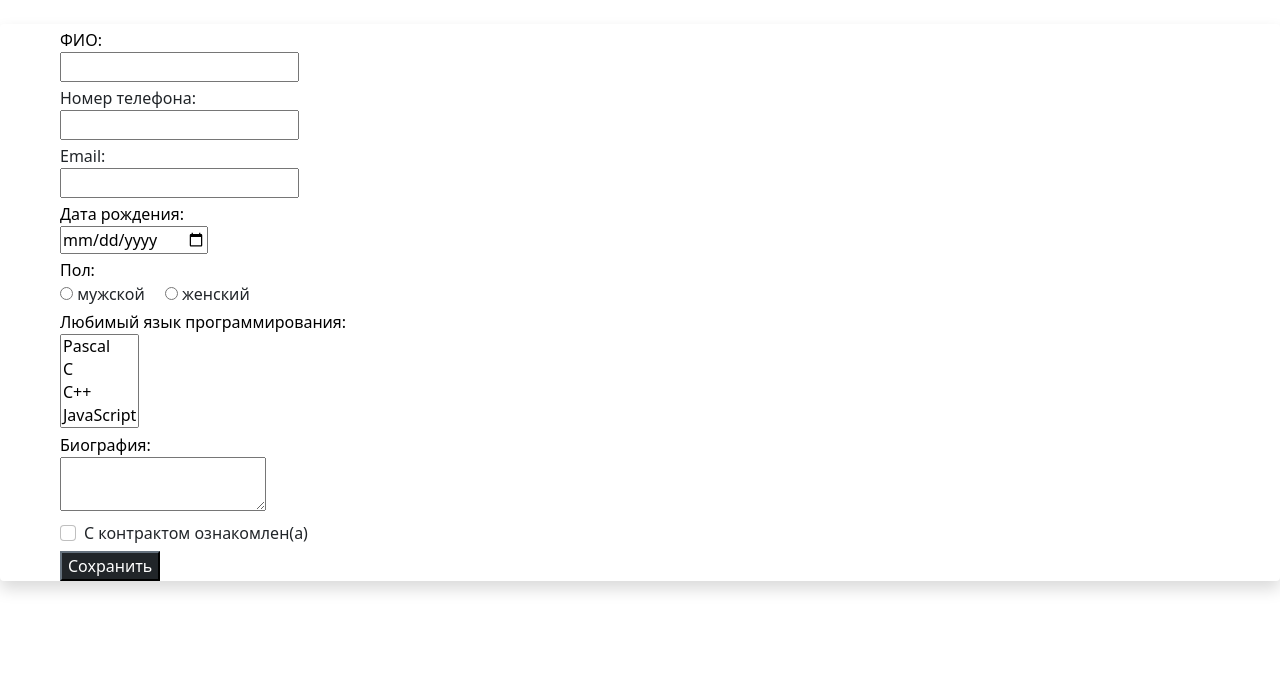
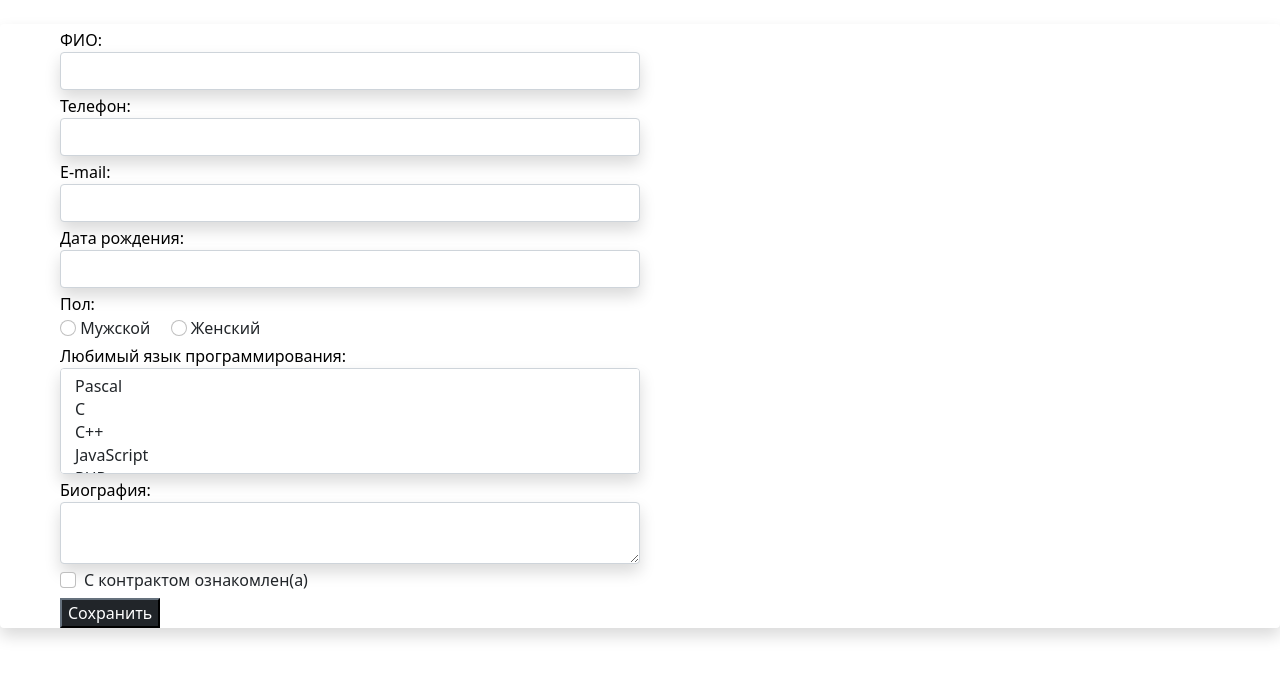
Before and after one commit to IraTkhagapso14/web2, a PHP site: page /form.php in a window 1280 px wide. Shown: the top 678 px of the page. Run offline with PHP 8.4, Linux system fonts and the light colour scheme; data that the repository does not hold is empty.

Commit message:
Update form.php

```diff
--- a/4task/form.php
+++ b/4task/form.php
@@ -5,110 +5,97 @@
     <meta charset="UTF-8">
     <meta http-equiv="X-UA-Compatible" content="IE=edge">
     <meta name="viewport" content="width=device-width, initial-scale=1.0">
-    <title>Контактная форма</title>
+    <title>Форма</title>
     <link href="https://cdn.jsdelivr.net/npm/bootstrap@5.1.0/dist/css/bootstrap.min.css" rel="stylesheet"
         integrity="sha384-KyZXEAg3QhqLMpG8r+8fhAXLRk2vvoC2f3B09zVXn8CA5QIVfZOJ3BCsw2P0p/We" crossorigin="anonymous">
     <link rel="stylesheet" href="style.css">
 </head>
 
+<body>
 <?php
 if (!empty($messages)) {
   print('<div id="messages">');
+  // Выводим все сообщения.
   foreach ($messages as $message) {
     print($message);
   }
   print('</div>');
 }
 ?>
-
-<body>
     <div class="fon1 tab mt-4 mb-4 shadow rounded" id="quf">
         <form action="index.php" method="POST" class="row mx-5 my-2 gy-1">
+        <!-- ФИО -->
     <div class="form_item form-group">
-                <label for="formName" style="color: black;">ФИО:<br> <input name="fio" <?php if ($errors['fio'] || $errors['symbolfio_error']) {
-                                      print 'class="error"';
-                                    } ?> value="<?php print $values['fio']; ?>">
-                </label>
+        <label for="formName" style="color: black;">ФИО:</label>
+        <input name="names" class="<?php if ($errors['names']) {print 'error';} ?> form-control w-50 shadow bg-white rounded" value="<?php print $values['names']; ?>" />
     </div>
 
+    <!-- Телефон -->
     <div class="form_item form-group">
-                <label>Номер телефона:<br/>
-                <input name="tel" <?php if ($errors['tel'] || $errors['symboltel_error']) {
-                                    print 'class="error"';
-                                } ?> value="<?php print $values['tel']; ?>">
-                </label>
+        <label for="formTel" style="color: black;">Телефон:</label>
+        <input name="phone" class="<?php if ($errors['phone']) {print 'error';} ?> form-control w-50 shadow bg-white rounded" value="<?php print $values['phone']; ?>" />
     </div>
 
+    <!-- E-mail -->
     <div class="form_item form-group">
-                <label>Email:<br/>
-                <input name="email" <?php if ($errors['email']) {
-                                    print 'class="error"';
-                                    } ?> value="<?php print $values['email']; ?>" type="email">
-                </label>
+        <label for="formEmail" style="color: black;">E-mail:</label>
+        <input name="email" class="<?php if ($errors['email']) {print 'error';} ?> form-control w-50 shadow bg-white rounded" value="<?php print $values['email']; ?>" />
     </div>
 
+    <!-- Дата рождения -->
     <div class="form_item form-group">
-                <label for="formDate" style="color: black;">Дата рождения:<br/>
-                <input name="date" <?php if ($errors['date']) {
-                              print 'class="error"';
-                            } ?> value="<?php print $values['date']; ?>" type="date">
-                </label>
+        <label for="formDate" style="color: black;">Дата рождения:</label>
+        <input name="date" class="<?php if ($errors['date']) {print 'error';} ?> form-control w-50 shadow bg-white rounded" value="<?php print $values['date']; ?>" />
     </div>
 
-
-
+    <!-- Пол -->
     <div class="form_item form-group">
         <label style="color: black;">Пол:</label><br>
         <div class="form-check1 form-check-inline">
-                    <input type="radio"  name="gen" <?php
-                    if ($errors['gen']) {print 'class="error"' ;}
-                    if( $values['gen'] == 'm') {print "checked='checked'";}?> value="m"> мужской</label>
+            <input class="form-check-input" type="radio" name="gender" id="Sex1" value="m">
+            <label class="form-check-label" for="Sex1">Мужской</label>
         </div>
         <div class="form-check1 form-check-inline">
-                    <input type="radio" name="gen" <?php
-                    if ($errors['gen']) {print 'class="error"' ;}
-                    if( $values['gen'] == 'f') {print "checked='checked'";}?> value="f"> женский</label>
+            <input class="form-check-input" type="radio" name="gender" id="Sex2" value="f">
+            <label class="form-check-label" for="Sex2">Женский</label>
         </div>
     </div>
 
+    <!-- Любимый язык программирования -->
     <div class="form_item form-group">
-                <label style="color: black;">Любимый язык программирования:</label><br/>
-                <select name="languages[]" multiple="multiple" <?php if ($errors['languages_error']) {
-                                  print 'class="error"';
-                                } ?>>
-                    <option value="Pascal"<?php echo is_array($languages) &&  in_array('1', $languages) ? 'selected' : ''; ?>>Pascal</option>
-                    <option value="C" <?php echo is_array($languages) && in_array('2', $languages) ? 'selected' : ''; ?> >C</option>
-                    <option value="C_plus_plus" <?php echo is_array($languages) && in_array('3', $languages) ? 'selected' : ''; ?>>C++</option>
-                    <option value="JavaScript" <?php echo is_array($languages) && in_array('4', $languages) ? 'selected' : ''; ?>>JavaScript</option>
-                    <option value="PHP" <?php echo is_array($languages) && in_array('5', $languages) ? 'selected' : ''; ?>>PHP</option>
-                    <option value="Python" <?php echo is_array($languages) &&in_array('6', $languages) ? 'selected' : ''; ?>>Python</option>
-                    <option value="Java" <?php echo is_array($languages) && in_array('7', $languages) ? 'selected' : ''; ?>>Java</option>
-                    <option value="Haskel" <?php echo is_array($languages) && in_array('8', $languages) ? 'selected' : ''; ?>>Haskel</option>
-                    <option value="Clojure" <?php echo is_array($languages) && in_array('9', $languages) ? 'selected' : ''; ?>>Clojure</option>
-                    <option value="Prolog" <?php echo is_array($languages) && in_array('10', $languages) ? 'selected' : ''; ?>>Prolog</option>
-                    <option value="Scala" <?php echo is_array($languages) && in_array('11', $languages) ? 'selected' : ''; ?>>Scala</option>
+        <label for="multipleLanguages" style="color: black;">Любимый язык программирования:</label>
+        <select multiple class="<?php if ($errors['languages']) {print 'error';} ?> form-control w-50 shadow bg-white rounded" id="multipleLanguages" name="languages[]">
+            <option value="1">Pascal</option>
+              <option value="2">C</option>
+              <option value="3">C++</option>
+              <option value="4">JavaScript</option>
+              <option value="5">PHP</option>
+              <option value="6">Python</option>
+              <option value="7">Java</option>
+              <option value="8">Haskel</option>
+              <option value="9">Clojure</option>
+              <option value="10">Prolog</option>
         </select>
     </div>
 
+    <!-- Биография -->
     <div class="form_item form-group">
-                <label for="formMessage" style="color: black;">Биография:</label><br/>
-                <textarea name="bio" <?php if ($errors['bio']) {
-                                  print 'class="error"';
-                                } ?>><?php print $values['bio']; ?></textarea>
+        <label for="formMessage" style="color: black;">Биография:</label>
+        <textarea id="formMessage" name="biography" class="<?php if ($errors['biography']) {print 'error';} ?> form-control w-50 shadow bg-white rounded"><?php print $values['biography']; ?></textarea>
     </div>
 
+    <!-- Соглашение -->
     <div class="form_item form-group">
         <div class="form-check">
             <label class="checkbox_label form-check-label" for="agree">С контрактом ознакомлен(а)</label>
-                    <input id="agree" type="checkbox" name="agree" class="checkbox_input form-check-input">
+            <input id="agree" type="checkbox" name="agree" class="<?php if ($errors['agree']) {print 'error';} ?> form-check-input">
         </div>
     </div>
 
+    <!-- Кнопка отправки формы -->
     <div class="form_item form-group">
         <label class="col-12"><input type="submit" value="Сохранить" name="submit" class="submit btn-dark"></label>
     </div>
         </form>
     </div>
-
-
 </body>
```
Lines whose indentation alone changed are shown as unchanged.
